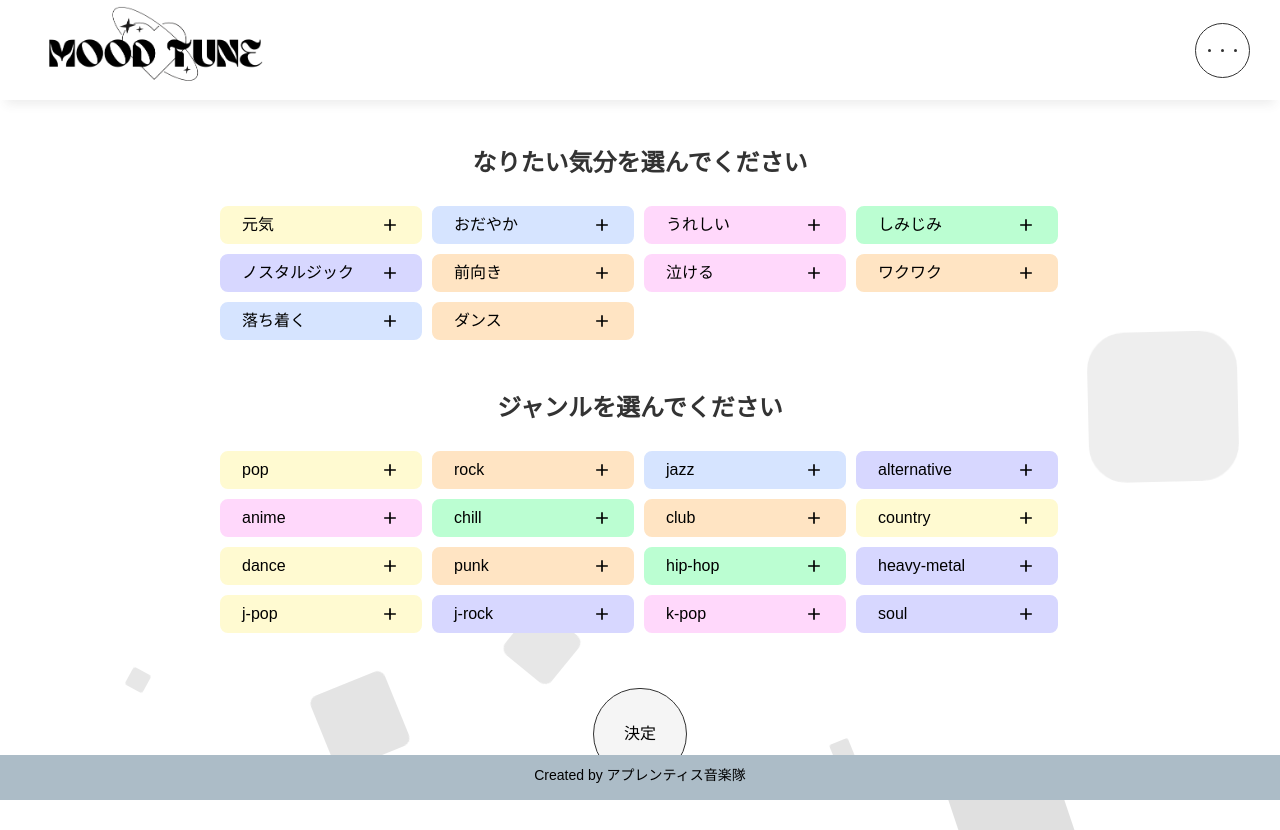
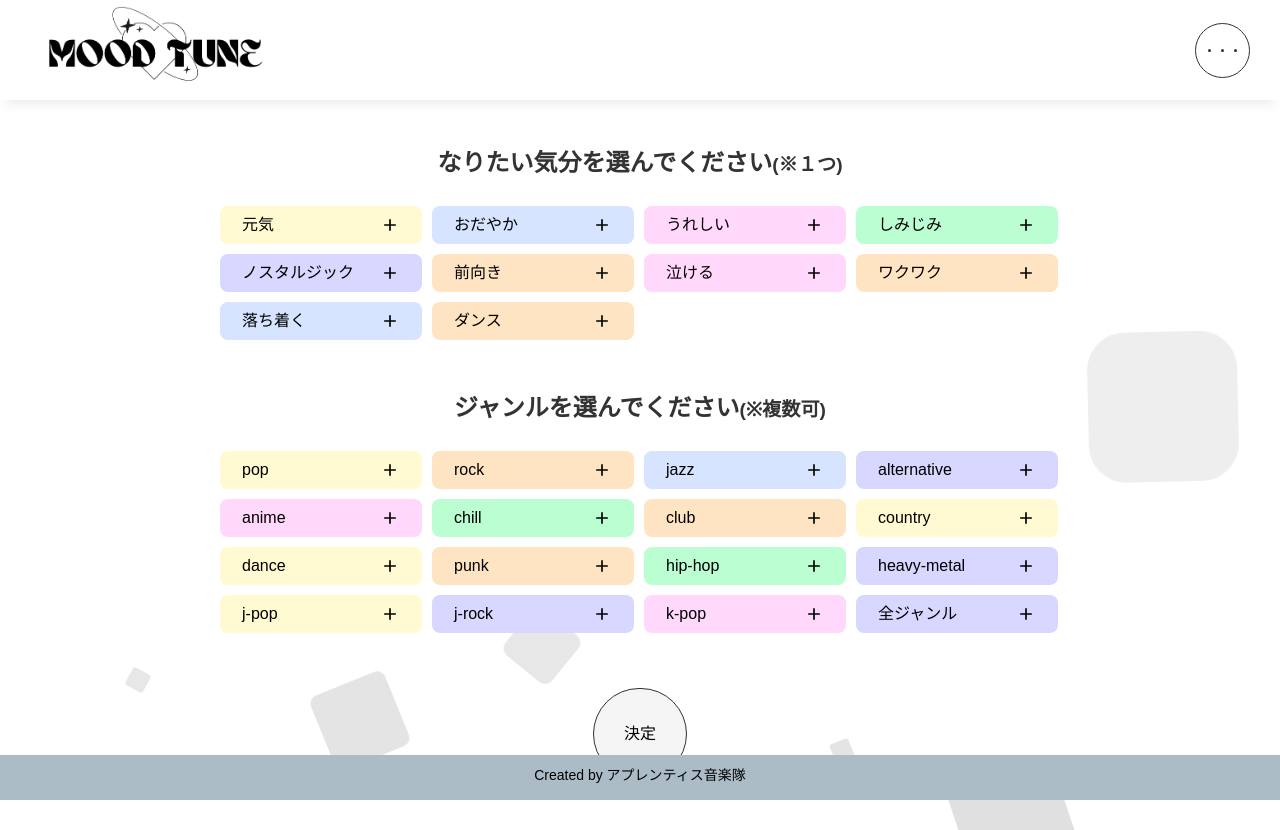
Before and after one commit to FumihikoTsutsuguchi/team_app_dev2, a Next.js app in the folder frontend/src/: page / in a window 1280 px wide. Built offline with nearby package versions, Linux system fonts and the light colour scheme.

Commit message:
ジャンルの複数選択を追加

```diff
--- a/frontend/src/app/components/genreList.jsx
+++ b/frontend/src/app/components/genreList.jsx
@@ -1,6 +1,6 @@
 "use client";
 
-import { useState } from "react";
+import { useState, useEffect } from "react";
 import Image from "next/image";
 import styles from "../home.module.css";
 
@@ -38,18 +38,27 @@ export function GenreButton({
 }
 
 export function GenreList({ onGenreSelect }) {
-  const [selectedGenre, setSelectedGenre] = useState("");
+  const [selectedGenres, setSelectedGenres] = useState("");
 
   const handleGenreSelect = (genre) => {
-    setSelectedGenre(genre);
-    onGenreSelect(genre);
+    setSelectedGenres((prevSelectedGenres) => {
+      if (prevSelectedGenres.includes(genre)) {
+        return prevSelectedGenres.filter((g) => g !== genre);
+      } else {
+        return [...prevSelectedGenres, genre];
+      }
+    });
   };
+
+  useEffect(() => {
+    onGenreSelect(selectedGenres);
+  }, [selectedGenres]);
 
   return (
     <div className={styles.moodListWrapper}>
       <GenreButton
         onClick={handleGenreSelect}
-        isSelected={selectedGenre === "pop"}
+        isSelected={selectedGenres.includes("pop")}
         defaultClass={styles.moodListYellow}
         selectedClass={styles.selectedMoodListYellow}
         label="pop"
@@ -57,7 +66,7 @@ export function GenreList({ onGenreSelect }) {
       />
       <GenreButton
         onClick={handleGenreSelect}
-        isSelected={selectedGenre === "rock"}
+        isSelected={selectedGenres.includes("rock")}
         defaultClass={styles.moodListOrange}
         selectedClass={styles.selectedMoodListOrange}
         label="rock"
@@ -65,7 +74,7 @@ export function GenreList({ onGenreSelect }) {
       />
       <GenreButton
         onClick={handleGenreSelect}
-        isSelected={selectedGenre === "jazz"}
+        isSelected={selectedGenres.includes("jazz")}
         defaultClass={styles.moodListBlue}
         selectedClass={styles.selectedMoodListPink}
         label="jazz"
@@ -73,7 +82,7 @@ export function GenreList({ onGenreSelect }) {
       />
       <GenreButton
         onClick={handleGenreSelect}
-        isSelected={selectedGenre === "alternative"}
+        isSelected={selectedGenres.includes("alternative")}
         defaultClass={styles.moodListPurple}
         selectedClass={styles.selectedMoodListPurple}
         label="alternative"
@@ -81,7 +90,7 @@ export function GenreList({ onGenreSelect }) {
       />
       <GenreButton
         onClick={handleGenreSelect}
-        isSelected={selectedGenre === "anime"}
+        isSelected={selectedGenres.includes("anime")}
         defaultClass={styles.moodListPink}
         selectedClass={styles.selectedMoodListPink}
         label="anime"
@@ -89,7 +98,7 @@ export function GenreList({ onGenreSelect }) {
       />
       <GenreButton
         onClick={handleGenreSelect}
-        isSelected={selectedGenre === "chill"}
+        isSelected={selectedGenres.includes("chill")}
         defaultClass={styles.moodListGreen}
         selectedClass={styles.selectedMoodListGreen}
         label="chill"
@@ -97,7 +106,7 @@ export function GenreList({ onGenreSelect }) {
       />
       <GenreButton
         onClick={handleGenreSelect}
-        isSelected={selectedGenre === "club"}
+        isSelected={selectedGenres.includes("club")}
         defaultClass={styles.moodListOrange}
         selectedClass={styles.selectedMoodListOrange}
         label="club"
@@ -105,7 +114,7 @@ export function GenreList({ onGenreSelect }) {
       />
       <GenreButton
         onClick={handleGenreSelect}
-        isSelected={selectedGenre === "country"}
+        isSelected={selectedGenres.includes("country")}
         defaultClass={styles.moodListYellow}
         selectedClass={styles.selectedMoodListYellow}
         label="country"
@@ -113,7 +122,7 @@ export function GenreList({ onGenreSelect }) {
       />
       <GenreButton
         onClick={handleGenreSelect}
-        isSelected={selectedGenre === "dance"}
+        isSelected={selectedGenres.includes("dance")}
         defaultClass={styles.moodListYellow}
         selectedClass={styles.selectedMoodListYellow}
         label="dance"
@@ -121,7 +130,7 @@ export function GenreList({ onGenreSelect }) {
       />
       <GenreButton
         onClick={handleGenreSelect}
-        isSelected={selectedGenre === "punk"}
+        isSelected={selectedGenres.includes("punk")}
         defaultClass={styles.moodListOrange}
         selectedClass={styles.selectedMoodListOrange}
         label="punk"
@@ -129,7 +138,7 @@ export function GenreList({ onGenreSelect }) {
       />
       <GenreButton
         onClick={handleGenreSelect}
-        isSelected={selectedGenre === "hip-hop"}
+        isSelected={selectedGenres.includes("hip-hop")}
         defaultClass={styles.moodListGreen}
         selectedClass={styles.selectedMoodListGreen}
         label="hip-hop"
@@ -137,7 +146,7 @@ export function GenreList({ onGenreSelect }) {
       />
       <GenreButton
         onClick={handleGenreSelect}
-        isSelected={selectedGenre === "heavy-metal"}
+        isSelected={selectedGenres.includes("heavy-metal")}
         defaultClass={styles.moodListPurple}
         selectedClass={styles.selectedMoodListPurple}
         label="heavy-metal"
@@ -145,7 +154,7 @@ export function GenreList({ onGenreSelect }) {
       />
       <GenreButton
         onClick={handleGenreSelect}
-        isSelected={selectedGenre === "j-pop"}
+        isSelected={selectedGenres.includes("j-pop")}
         defaultClass={styles.moodListYellow}
         selectedClass={styles.selectedMoodListYellow}
         label="j-pop"
@@ -153,7 +162,7 @@ export function GenreList({ onGenreSelect }) {
       />
       <GenreButton
         onClick={handleGenreSelect}
-        isSelected={selectedGenre === "j-rock"}
+        isSelected={selectedGenres.includes("j-rock")}
         defaultClass={styles.moodListPurple}
         selectedClass={styles.selectedMoodListPurple}
         label="j-rock"
@@ -161,7 +170,7 @@ export function GenreList({ onGenreSelect }) {
       />
       <GenreButton
         onClick={handleGenreSelect}
-        isSelected={selectedGenre === "k-pop"}
+        isSelected={selectedGenres.includes("k-pop")}
         defaultClass={styles.moodListPink}
         selectedClass={styles.selectedMoodListPink}
         label="k-pop"
@@ -169,11 +178,11 @@ export function GenreList({ onGenreSelect }) {
       />
       <GenreButton
         onClick={handleGenreSelect}
-        isSelected={selectedGenre === "soul"}
+        isSelected={selectedGenres.includes("全ジャンル")}
         defaultClass={styles.moodListPurple}
         selectedClass={styles.selectedMoodListPurple}
-        label="soul"
-        value="soul"
+        label="全ジャンル"
+        value="全ジャンル"
       />
     </div>
   );
--- a/frontend/src/app/page.jsx
+++ b/frontend/src/app/page.jsx
@@ -8,21 +8,26 @@ import { useState } from "react";
 
 export default function Home() {
   const [selectedMood, setSelectedMood] = useState("");
-  const [selectedGenre, setSelectedGenre] = useState("");
+  const [selectedGenres, setSelectedGenres] = useState([]);
 
   const handleDecisionClick = () => {
-    if (selectedMood && selectedGenre) {
-      window.location.href = `http://localhost:3001/recommendList/?mood=${selectedMood}&genre=${selectedGenre}`;
+    if (selectedMood && selectedGenres.length > 0) {
+      const genresQueryParam = selectedGenres.join(",");
+      window.location.href = `http://localhost:3001/recommendList/?mood=${selectedMood}&genre=${genresQueryParam}`;
     }
   };
 
   return (
     <div className={styles.area}>
       <div className={styles.home}>
-        <h2 className={styles.headline}>なりたい気分を選んでください</h2>
+        <h2 className={styles.headline}>
+          なりたい気分を選んでください<small>(※１つ)</small>
+        </h2>
         <MoodList onMoodSelect={setSelectedMood} />
-        <h2 className={styles.headline}>ジャンルを選んでください</h2>
-        <GenreList onGenreSelect={setSelectedGenre} />
+        <h2 className={styles.headline}>
+          ジャンルを選んでください<small>(※複数可)</small>
+        </h2>
+        <GenreList onGenreSelect={(genres) => setSelectedGenres(genres)} />
         <button className={styles.doneButton} onClick={handleDecisionClick}>
           決定
         </button>
--- a/frontend/src/app/recommendList/page.jsx
+++ b/frontend/src/app/recommendList/page.jsx
@@ -4,7 +4,7 @@ import React, { useState, useEffect } from "react";
 import styles from "./styles.module.css";
 import Color, { Palette } from "color-thief-react";
 import { useSearchParams } from "next/navigation";
-import Link from 'next/link';
+import Link from "next/link";
 
 export default function RecommendList() {
   const [tracks, setTracks] = useState([]);
@@ -13,8 +13,9 @@ export default function RecommendList() {
   const [modalBackground, setModalBackground] = useState(null);
   const [gradientAngle, setGradientAngle] = useState(45);
   const [isLoading, setIsLoading] = useState(true);
-  const accessToken = "ご自身のトークンを入力";
-
+  //const accessToken = "ご自身のトークンを入力";
+  const accessToken =
+    "BQDzrlWwu51cbpyv0Jfdi_DogE4sfcXcdnppHazwhLAkjuT2ea08UDs5oaHjNnVR_WMFaB1egIb2VQ6GXuqejggOkSPytrj8tKw72-3b-xz8jp_SQumQ6SvKxLRXNZEKFL6e0U3NGf5UfoFoYvBakh90vJh3P0V0YPvl2plw07Hz8VwGS6VU8_b4XuAthdNxS5RLFqEMoDSTlYBAza9xyD2Dd6lzTb_Y2dhQTRi9BEa7g8KN-F9k2AEgrNG0l_CE-hWYmEqEc5nR8QW7iCDVdATi";
   const searchParams = useSearchParams();
 
   const mood = searchParams.get("mood");
@@ -22,8 +23,8 @@ export default function RecommendList() {
 
   let url = `https://api.spotify.com/v1/recommendations?limit=12&seed_genres=${genre}`;
 
-  if (genre == "instrumentalness") {
-    url = `https://api.spotify.com/v1/recommendations?limit=12&seed_tracks=5Iy2Jj87Ha0C0IBlNE1I4y&min_instrumentalness=0.7`;
+  if (genre.includes("全ジャンル")) {
+    url = `https://api.spotify.com/v1/recommendations?limit=12&seed_genres=country,anime,pop,jazz,rock`;
   }
 
   switch (mood) {
@@ -37,13 +38,13 @@ export default function RecommendList() {
       url += `&min_tempo=60&max_tempo=90&min_energy=0&max_energy=0.4&max_loudness=-10`;
       break;
     case "うれしい":
-      url += `&min_valence=0.7`;
+      url += `&min_valence=0.7&mode=1`;
       break;
     case "ノスタルジック":
       url += `&mode=0`;
       break;
     case "前向き":
-      url += `&min_valence=0.7&mode=1`;
+      url += `&min_valence=0.7&mode=1&min_energy=0.6`;
       break;
     case "泣ける":
       url += `&max_valence=0.4&mode=0`;
@@ -52,7 +53,7 @@ export default function RecommendList() {
       url += `&min_valence=0.7&mode=1`;
       break;
     case "落ち着く":
-      url += `&min_tempo=60&max_tempo=90&max_energy=0.4&max_loudness=-10`;
+      url += `&max_tempo=90&max_energy=0.4&max_loudness=-10`;
       break;
     case "ダンス":
       url += `&danceability=1.0`;
@@ -62,7 +63,6 @@ export default function RecommendList() {
   useEffect(() => {
     if (accessToken) {
       const fetchTracks = async () => {
-
         setIsLoading(true); // データの取得前にローディング状態をtrueに設定
 
         try {
@@ -101,7 +101,11 @@ export default function RecommendList() {
   };
 
   if (isLoading) {
-    return <div className={styles.load}><span className={styles.spinnerLoader}></span></div>;
+    return (
+      <div className={styles.load}>
+        <span className={styles.spinnerLoader}></span>
+      </div>
+    );
   }
 
   return (
@@ -119,13 +123,8 @@ export default function RecommendList() {
         ))}
       </ul>
       <div className={styles.buttonLinks}>
-        <Link href="/">
-            戻る
-        </Link>
-        <button onClick={() => window.location.reload()}>
-            更新
-        </button>
-
+        <Link href="/">戻る</Link>
+        <button onClick={() => window.location.reload()}>更新</button>
       </div>
       {showModal && (
         <>
```
